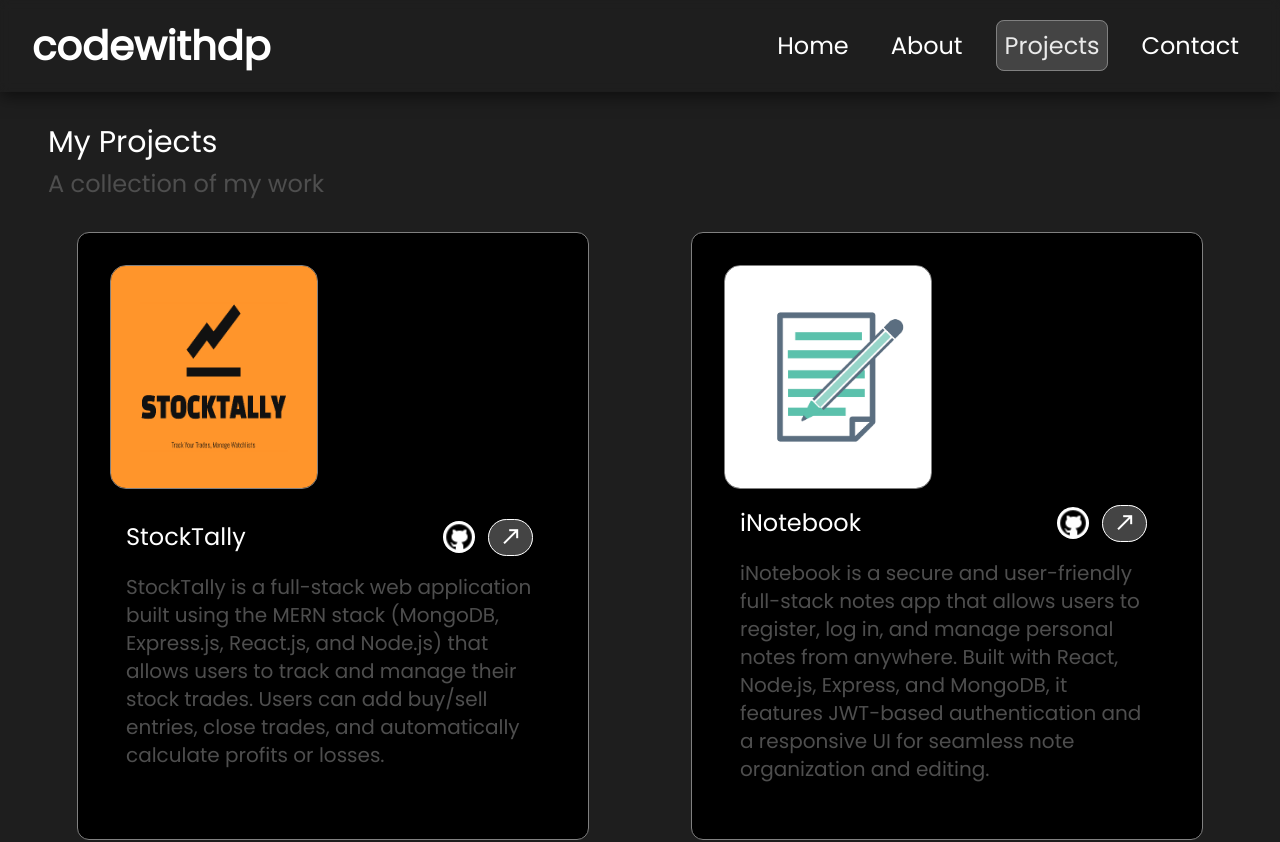
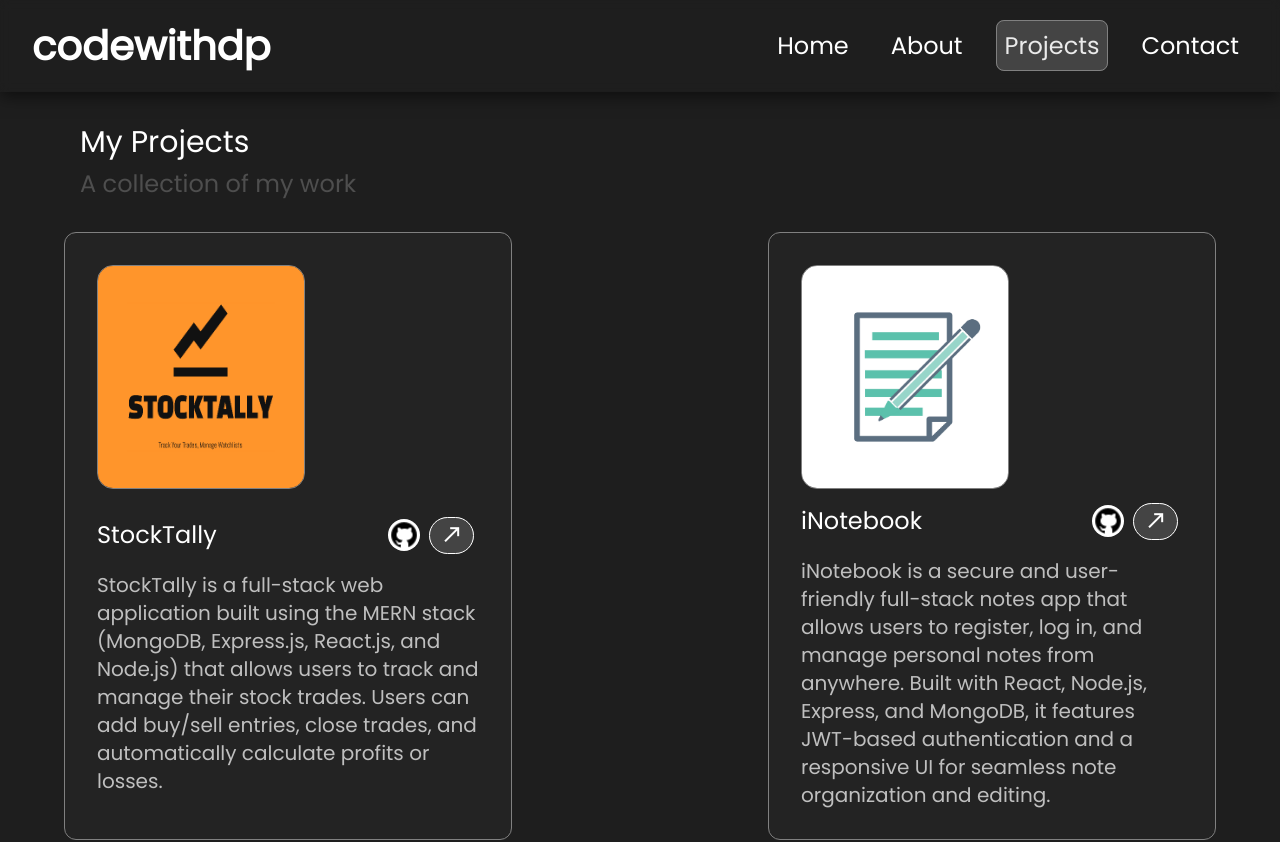
Before and after one commit to Dp20703/codewithdp, a React (Vite) app: page /projects in a window 1280 px wide. Shown: the top 842 px of the page. Built offline with nearby package versions, Linux system fonts and the light colour scheme.

Commit message:
feat: update document titles and improve layout in various sections for better user experience

```diff
--- a/index.html
+++ b/index.html
@@ -5,8 +5,8 @@
   <meta charset="UTF-8" />
   <link rel="icon" type="image/svg+xml" href="/vite.svg" />
   <meta name="viewport" content="width=device-width, initial-scale=1.0" />
-  <title>Portfolio</title>
-<link href="https://fonts.googleapis.com/css2?family=Poppins&family=Material+Symbols+Outlined" rel="stylesheet">
+  <title>codewithdp | Personal Portfolio Website</title>
+  <link href="https://fonts.googleapis.com/css2?family=Poppins&family=Material+Symbols+Outlined" rel="stylesheet">
 </head>
 
 <body>
--- a/src/components/sections/AboutSection.jsx
+++ b/src/components/sections/AboutSection.jsx
@@ -2,15 +2,18 @@ import React from "react";
 
 const AboutSection = () => {
   return (
-    <div className="h-screen w-full flex justify-center items-center">
-      <div className="w-1/2" style={{ padding: "2rem 6rem" }}>
+    <div
+      className="h-screen w-full flex justify-center items-center"
+      style={{ padding: "2rem 4rem" }}
+    >
+      <div className="w-1/2">
         <img
           src="https://plus.unsplash.com/premium_photo-1746927715759-03f68bbd8c9a?q=80&w=744&auto=format&fit=crop&ixlib=rb-4.1.0&ixid=M3wxMjA3fDB8MHxwaG90by1wYWdlfHx8fGVufDB8fHx8fA%3D%3D"
           alt="contact"
           className="h-[40rem] w-[40rem] rounded-xl  object-cover object-right"
         />
       </div>
-      <div className="w-1/2" style={{ padding: "5rem 2rem" }}>
+      <div className="w-1/2">
         <div
           style={{
             padding: "2rem 2rem",
--- a/src/components/sections/ContactSection.jsx
+++ b/src/components/sections/ContactSection.jsx
@@ -3,10 +3,10 @@ import React from "react";
 const ContactSection = () => {
   return (
     <section
-      className="w-full h-screen flex items-center justify-between"
-      style={{ margin: "1rem 0" }}
+      className="w-full h-fit flex items-cente justify-between"
+      style={{ padding: "2rem 2rem" }}
     >
-      <div className="w-1/2" style={{ padding: "2rem 2rem" }}>
+      <div className="w-1/2">
         <div className="w-full">
           <div>
             <h2
@@ -39,7 +39,7 @@ const ContactSection = () => {
         </div>
       </div>
 
-      <div className="w-1/2" style={{ padding: "2rem 8rem" }}>
+      <div className="w-1/2" style={{ padding: "2rem 4rem" }}>
         <form
           action="https://formsubmit.co/codewithdp2073@gmail.com"
           method="POST"
--- a/src/components/sections/ProjectCard.jsx
+++ b/src/components/sections/ProjectCard.jsx
@@ -56,7 +56,7 @@ const ProjectCard = () => {
           <>
             <div
               key={idx}
-              className="h-[38rem] w-[32rem] overflow-hidden flex flex-col gap-5 bg-black  rounded-xl"
+              className="h-[38rem] w-[28rem] overflow-hidden flex flex-col  gap-8 bg-[#232323]  rounded-xl"
               style={{ padding: "2rem 2rem", border: ".1rem solid gray" }}
             >
               <div
@@ -64,16 +64,13 @@ const ProjectCard = () => {
                 style={{ border: ".1rem solid gray" }}
               >
                 <img
-                  src={`${project.imgURL}`}
-                  alt={`${project.title}`}
+                  src={project.imgURL}
+                  alt={project.title}
                   className="object-cover w-full h-full"
                 />
               </div>
 
-              <div
-                className="h-1/2 w-full flex flex-col gap-5 justify-center"
-                style={{ padding: "2rem 1rem" }}
-              >
+              <div className="h-1/2 w-full flex flex-col gap-5 justify-center">
                 <div className="flex justify-between items-center">
                   <h2 className="text-[#ffffff] text-2xl">{project.title}</h2>
                   <div className="flex items-center justify-around w-1/4">
@@ -95,7 +92,7 @@ const ProjectCard = () => {
                       rel="noopener noreferrer"
                     >
                       <span
-                        className="bg-[#444444] rounded-full text-xl "
+                        className="bg-[#444444] hover:bg-[#232323] rounded-full text-xl "
                         style={{
                           padding: ".2rem .6rem",
                           border: ".1rem solid white",
@@ -106,7 +103,7 @@ const ProjectCard = () => {
                     </a>
                   </div>
                 </div>
-                <p className="text-[#4e4e4e] text-xl">{project.description}</p>
+                <p className="text-[#bfbfbf] text-xl">{project.description}</p>
               </div>
             </div>
           </>
--- a/src/components/sections/ProjectSection.jsx
+++ b/src/components/sections/ProjectSection.jsx
@@ -2,7 +2,7 @@ import ProjectCard from "./ProjectCard";
 
 const ProjectSection = () => {
   return (
-    <section className="h-fit w-full" style={{ padding: "2rem 2rem" }}>
+    <section className="h-fit w-full" style={{ padding: "2rem 4rem" }}>
       <div className="flex flex-col items-center justify-center gap-8">
         <div
           className="w-full flex flex-col gap-2"
@@ -12,7 +12,7 @@ const ProjectSection = () => {
           <h3 className="text-[#4e4e4e] text-2xl">A collection of my work</h3>
         </div>
 
-        <div className="flex gap-3 flex-wrap justify-around items-center">
+        <div className="flex gap-3 w-full flex-wrap  justify-between items-center">
           <ProjectCard />
         </div>
       </div>
--- a/src/pages/About.jsx
+++ b/src/pages/About.jsx
@@ -3,6 +3,7 @@ import Navbar from "../components/layout/Navbar";
 import AboutSection from "../components/sections/AboutSection";
 
 const About = () => {
+    document.title = "About | codewithdp";
   return (
     <>
       <Navbar />
--- a/src/pages/Contact.jsx
+++ b/src/pages/Contact.jsx
@@ -3,6 +3,7 @@ import Navbar from "../components/layout/Navbar";
 import ContactSection from "../components/sections/ContactSection";
 
 const Contact = () => {
+    document.title = "Contact | codewithdp";
   return (
     <>
       <Navbar />
--- a/src/pages/Home.jsx
+++ b/src/pages/Home.jsx
@@ -6,12 +6,13 @@ import ContactSection from "../components/sections/ContactSection";
 import AboutSection from "../components/sections/AboutSection";
 
 const Home = () => {
+  document.title = "Home | codewithdp";
   return (
     <>
       <Navbar />
       <HeroBasic />
       <ProjectSection />
-      <AboutSection/>
+      <AboutSection />
       <ContactSection />
       <Footer />
     </>
--- a/src/pages/NotFound.jsx
+++ b/src/pages/NotFound.jsx
@@ -2,6 +2,7 @@ import React from "react";
 import { Link } from "react-router-dom";
 
 const NotFound = () => {
+  document.title = "NotFound | codewithdp";
   return (
     <>
       <div className="text-center absolute top-1/2 right-1/2 translate-1/2">
--- a/src/pages/Projects.jsx
+++ b/src/pages/Projects.jsx
@@ -3,6 +3,7 @@ import Navbar from "../components/layout/Navbar";
 import ProjectSection from "../components/sections/ProjectSection";
 
 const Projects = () => {
+    document.title = "Projects | codewithdp";
   return (
     <>
       <Navbar />
```
